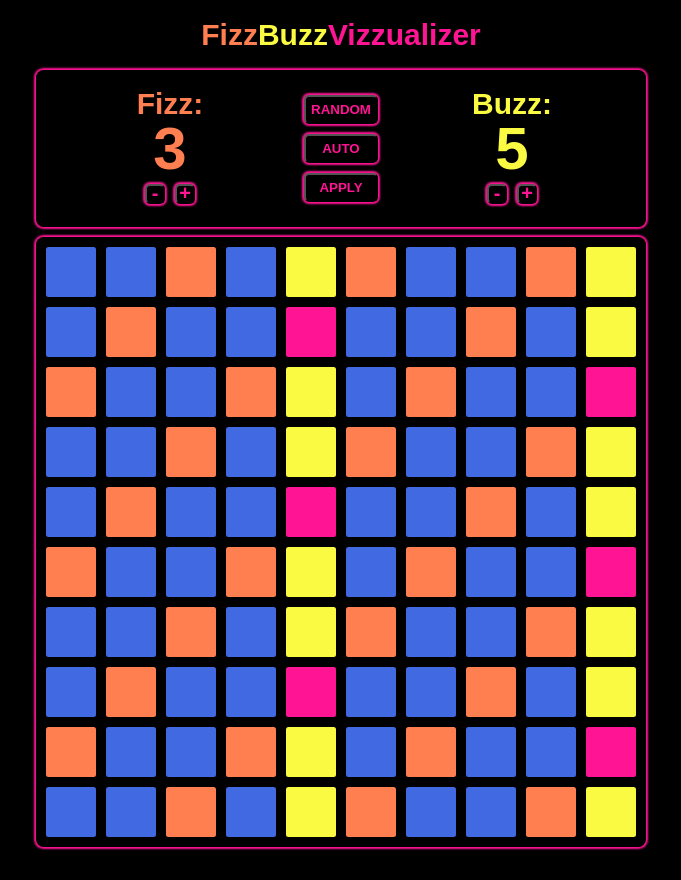
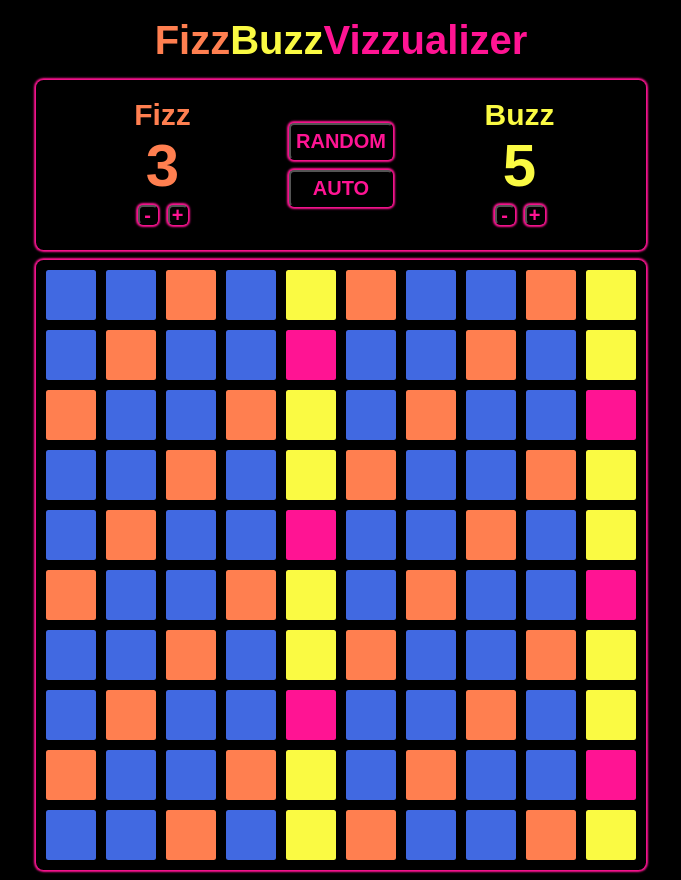
Before and after one commit to havenao/FizzBuzzVizzualizer, a React (Create React App) app: page / in a window 1280 px wide. Shown: the whole page, without its empty margins (299-980 px from the left). Before the commit the page ends 857 px from the top, so only its background shows below. Built offline with nearby package versions, Linux system fonts and the light colour scheme.

Commit message:
Removed apply button and set events to handle changes

```diff
--- a/src/App.js
+++ b/src/App.js
@@ -37,6 +37,15 @@ function App() {
     setBuzz(buzzRand);
   };
 
+  const fizzChange = (e) => {
+    setBoxes(fillBoxes(e.target.value, buzz));
+    setFizz(e.target.value);
+  };
+  const buzzChange = (e) => {
+    setBoxes(fillBoxes(fizz, e.target.value));
+    setBuzz(e.target.value);
+  };
+
   useEffect(() => {
     if (isPlaying) {
       const interval = setInterval(() => randomizeFB(), 1000);
@@ -55,9 +64,10 @@ function App() {
           <span className="fizzbuzz-text">Vizzualizer</span>
         </h1>
         <section className="settings">
-          <div className="label-set center-col">
+          {/* FIZZ ZONE */}
+          <div className="center-col">
             <label htmlFor="fizz" className="fizz-text">
-              Fizz:
+              Fizz
             </label>
             <input
               className="fizz-text"
@@ -66,24 +76,30 @@ function App() {
               min="2"
               max="100"
               value={fizz}
-              onChange={(e) => setFizz(e.target.value)}
+              onChange={fizzChange}
             />
             <div className="row">
               <button
                 className="btn plus-min"
-                onClick={() => setFizz(fizz - 1)}
+                onClick={() => {
+                  setBoxes(fillBoxes(fizz - 1, buzz));
+                  setFizz(fizz - 1);
+                }}
               >
                 -
               </button>
               <button
                 className="btn plus-min"
-                onClick={() => setFizz(fizz + 1)}
+                onClick={() => {
+                  setBoxes(fillBoxes(fizz + 1, buzz));
+                  setFizz(fizz + 1);
+                }}
               >
                 +
               </button>
             </div>
           </div>
-
+          {/* BUTTON ZONE */}
           <div className="btn-container">
             <button className="btn" onClick={randomizeFB}>
               RANDOM
@@ -94,18 +110,11 @@ function App() {
             >
               {isPlaying ? "STOP" : "AUTO"}
             </button>
-            <button
-              className="btn"
-              onClick={() => {
-                setBoxes(fillBoxes(fizz, buzz));
-              }}
-            >
-              APPLY
-            </button>
           </div>
-          <div className="label-set center-col">
+          {/* BUZZ ZONE */}
+          <div className="center-col">
             <label htmlFor="buzz" className="buzz-text">
-              Buzz:
+              Buzz
             </label>
             <input
               className="buzz-text"
@@ -114,18 +123,22 @@ function App() {
               min="2"
               max="100"
               value={buzz}
-              onChange={(e) => setBuzz(e.target.value)}
+              onChange={buzzChange}
             />
             <div className="row">
               <button
                 className="btn plus-min"
-                onClick={() => setBuzz(buzz - 1)}
+                onClick={() => {
+                  setBoxes(fillBoxes(fizz, buzz - 1));
+                  setBuzz(buzz - 1);
+                }}
               >
                 -
               </button>
               <button
                 className="btn plus-min"
                 onClick={() => {
+                  setBoxes(fillBoxes(fizz, buzz + 1));
                   setBuzz(buzz + 1);
                 }}
               >
--- a/src/Box.js
+++ b/src/Box.js
@@ -1,8 +1,6 @@
 import React, { useState } from "react";
 
 function Box({ box }) {
-
-
   return <div className={`box ${box}`}></div>;
 }
 
--- a/src/index.css
+++ b/src/index.css
@@ -68,7 +68,7 @@ main {
 }
 
 h1 {
-  font-size: 3rem;
+  font-size: 4rem;
 }
 .title {
   padding: 2rem 0;
@@ -112,17 +112,13 @@ header {
   box-shadow: 0 0 5px 1px white;
 }
 
-.label-set {
-  width: 8rem;
-  height: 2rem;
-}
-
 input {
   width: 8rem;
   height: 6rem;
   font-size: 6rem;
   background-color: black;
   border-radius: 0.25rem;
+  margin: 0.5rem 0;
 }
 
 input:focus {
@@ -142,6 +138,7 @@ input:focus {
   padding: 0.5rem;
   margin: 0.5rem;
   font-weight: 700;
+  font-size: 2rem;
   border-radius: 0.5rem;
   background-color: black;
   color: deeppink;
```
Also changed, not shown: 2 other files (tests, documents, lock files or other folders).
